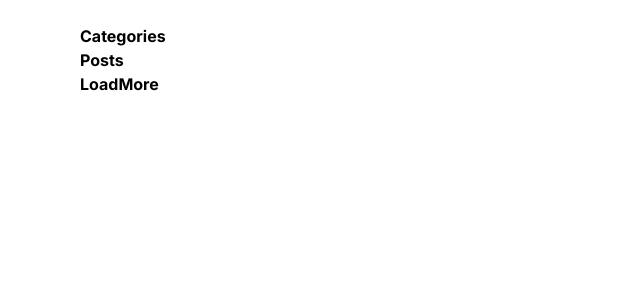
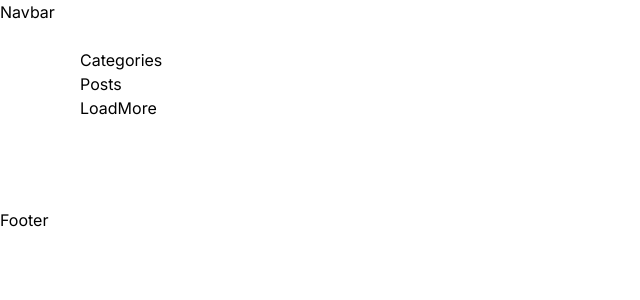
Before and after one commit to Krasimir-Hristov/Tale-Nest, a Next.js app: page / in a window 1280 px wide. Shown: the top 300 px of the page, without its empty margins (0-640 px from the left). Built offline with nearby package versions, Linux system fonts and the light colour scheme.

Commit message:
Refactor layout component to include navbar, main content, and footer

```diff
--- a/app/layout.tsx
+++ b/app/layout.tsx
@@ -1,3 +1,5 @@
+import './globals.css';
+
 export const metadata = {
   title: 'Tale Nest',
   description:
@@ -11,7 +13,11 @@ export default function RootLayout({
 }) {
   return (
     <html lang='en'>
-      <body>{children}</body>
+      <body>
+        Navbar
+        <main>{children}</main>
+        Footer
+      </body>
     </html>
   );
 }
--- a/app/page.tsx
+++ b/app/page.tsx
@@ -1,9 +1,8 @@
 import React from 'react';
-import './globals.css'; // Импортирай стила в същата директория
 
 const Home = () => {
   return (
-    <section className='flex-start flex-col paddings mb-16 font-bold '>
+    <section className='flex-start flex-col paddings mb-16'>
       <h1>Categories</h1>
       <h1>Posts</h1>
       <h1>LoadMore</h1>
```
